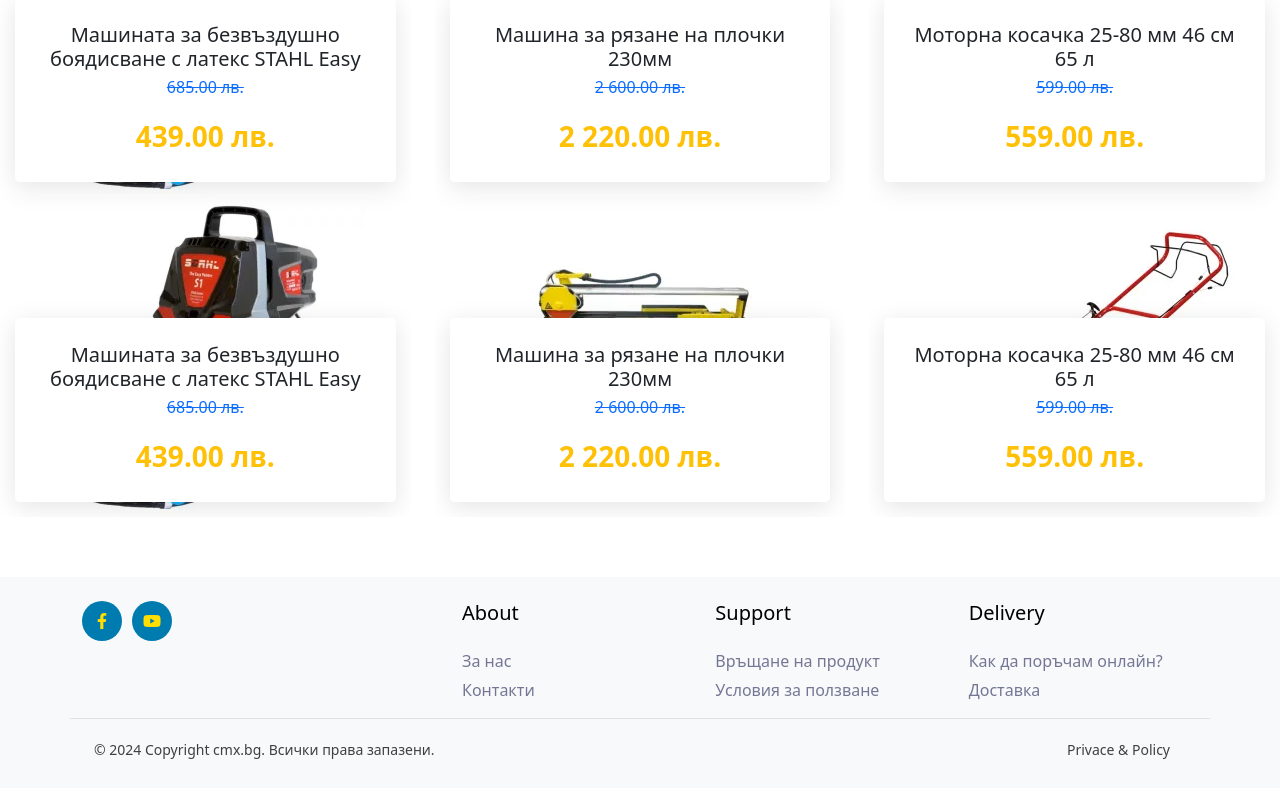
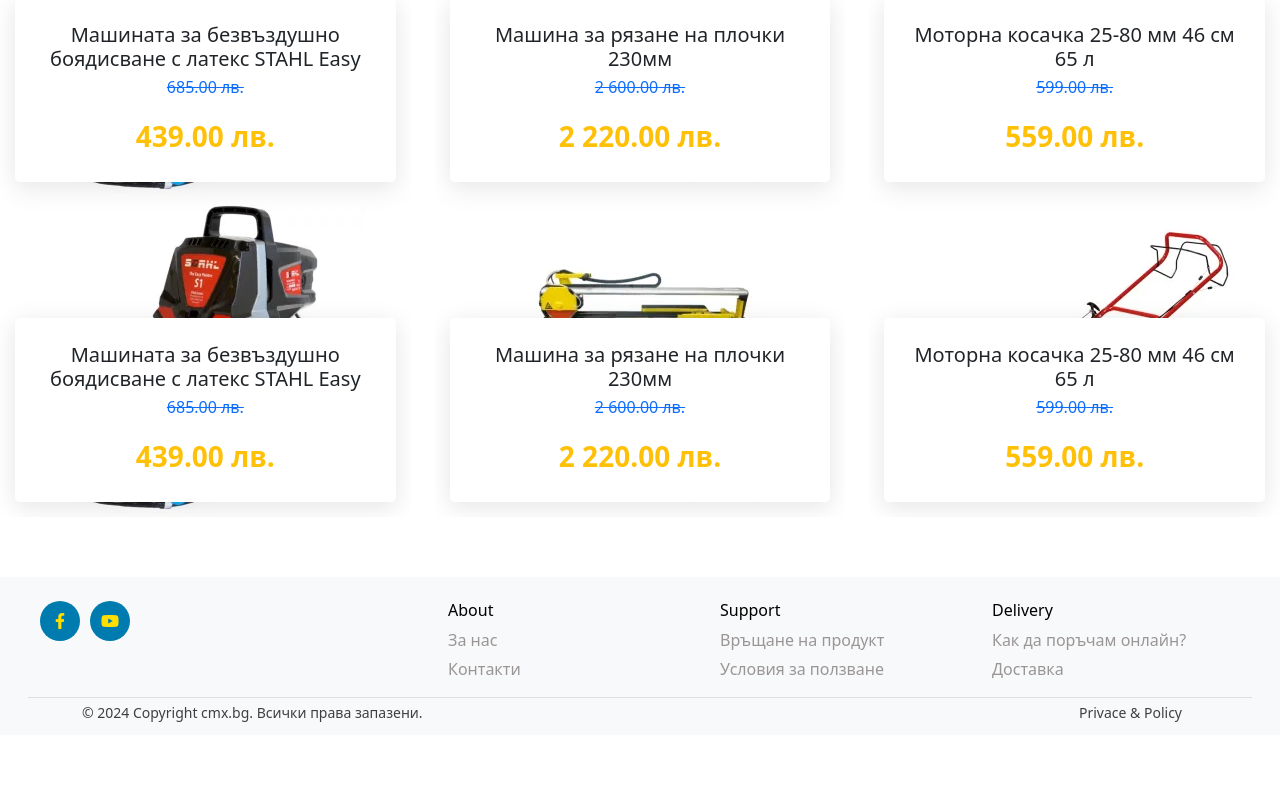
Before and after one commit to ZdravkaGoranova/CMX-Landing-Page, a React (Vite) app: page / in a window 1280 px wide. Shown: the part 325-1113 px from the top of the page. After the commit the page ends 1060 px from the top, so only its background shows below. Built offline with nearby package versions, Linux system fonts and the light colour scheme.

Commit message:
update colore hover efect

```diff
--- a/src/Components/Footer.css
+++ b/src/Components/Footer.css
@@ -101,21 +101,20 @@
   color: var(--blue-dark-color);
 }
 .single-footer-widget .widget-title {
-  margin-bottom: 1.5rem;
+  margin-bottom: 0.5rem;
   margin-top: 1rem;
 }
 .single-footer-widget .footer_menu li a {
-  color: #747794;
+  color: rgba(143, 139, 139, 0.9);
   margin-bottom: 0.3rem;
   display: block;
   font-size: 1rem;
-  font-weight: 400;
-  transition: color 0.3s ease, font-weight 0.3s ease;
+  font-weight: 200;
 }
 .single-footer-widget .footer_menu li a:hover,
 .single-footer-widget .footer_menu li a:focus {
-  color: var(--blue-dark-color);
-  font-weight: 500;
+  color: var(--yellow-dark-color);
+  font-weight: 200;
 }
 .single-footer-widget .footer_menu li:last-child a {
   margin-bottom: 0;
@@ -138,7 +137,7 @@
   box-shadow: none;
   margin-right: 10px;
   margin-bottom: 20px;
-   transition: background-color 0.3s ease, color 0.3s ease;
+  transition: background-color 0.3s ease, color 0.3s ease;
 }
 .footer_social_area a i {
   line-height: 36px;
@@ -161,7 +160,10 @@
   display: block;
 }
 
-
+.footer-container {
+  margin: 0px 40px;
+  width: 100%;
+}
 @-webkit-keyframes bi-cycle {
   0% {
     left: 0;
--- a/src/Components/Footer.jsx
+++ b/src/Components/Footer.jsx
@@ -13,7 +13,7 @@
         className={`footer-area navbar footer_visible bg-body-tertiary`}
         data-bs-theme={theme === 'dark' ? 'dark' : undefined}
       >
-        <div className="container">
+        <div className="footer-container">
           <div className="row">
             <div className="col-12 col-sm-6 col-lg-4">
               <div className="single-footer-widget section_padding_0_130">
@@ -44,13 +44,13 @@
 
             <div className="col-12 col-sm-6 col-lg">
               <div className="single-footer-widget section_padding_0_130">
-                <h5
+                <h6
                   className={`widget-title ${
                     theme === 'dark' ? 'text-white' : 'text-black'
                   }`}
                 >
                   About
-                </h5>
+                </h6>
 
                 <div className="footer_menu">
                   <ul>
@@ -69,13 +69,13 @@
 
             <div className="col-12 col-sm-6 col-lg">
               <div className="single-footer-widget section_padding_0_130">
-                <h5
+                <h6
                   className={`widget-title ${
                     theme === 'dark' ? 'text-white' : 'text-black'
                   }`}
                 >
                   Support
-                </h5>
+                </h6>
 
                 <div className="footer_menu">
                   <ul>
@@ -96,13 +96,13 @@
 
             <div className="col-12 col-sm-6 col-lg">
               <div className="single-footer-widget section_padding_0_130">
-                <h5
+                <h6
                   className={`widget-title ${
                     theme === 'dark' ? 'text-white' : 'text-black'
                   }`}
                 >
                   Delivery
-                </h5>
+                </h6>
 
                 <div className="footer_menu">
                   <ul>
@@ -120,7 +120,7 @@
             </div>
 
             <div
-              className={`footer-bottom small py-3 border-top ${
+              className={`footer-bottom small  border-top ${
                 theme === 'dark'
                   ? 'border-white border-opacity-10'
                   : 'border-black border-opacity-10'
```
